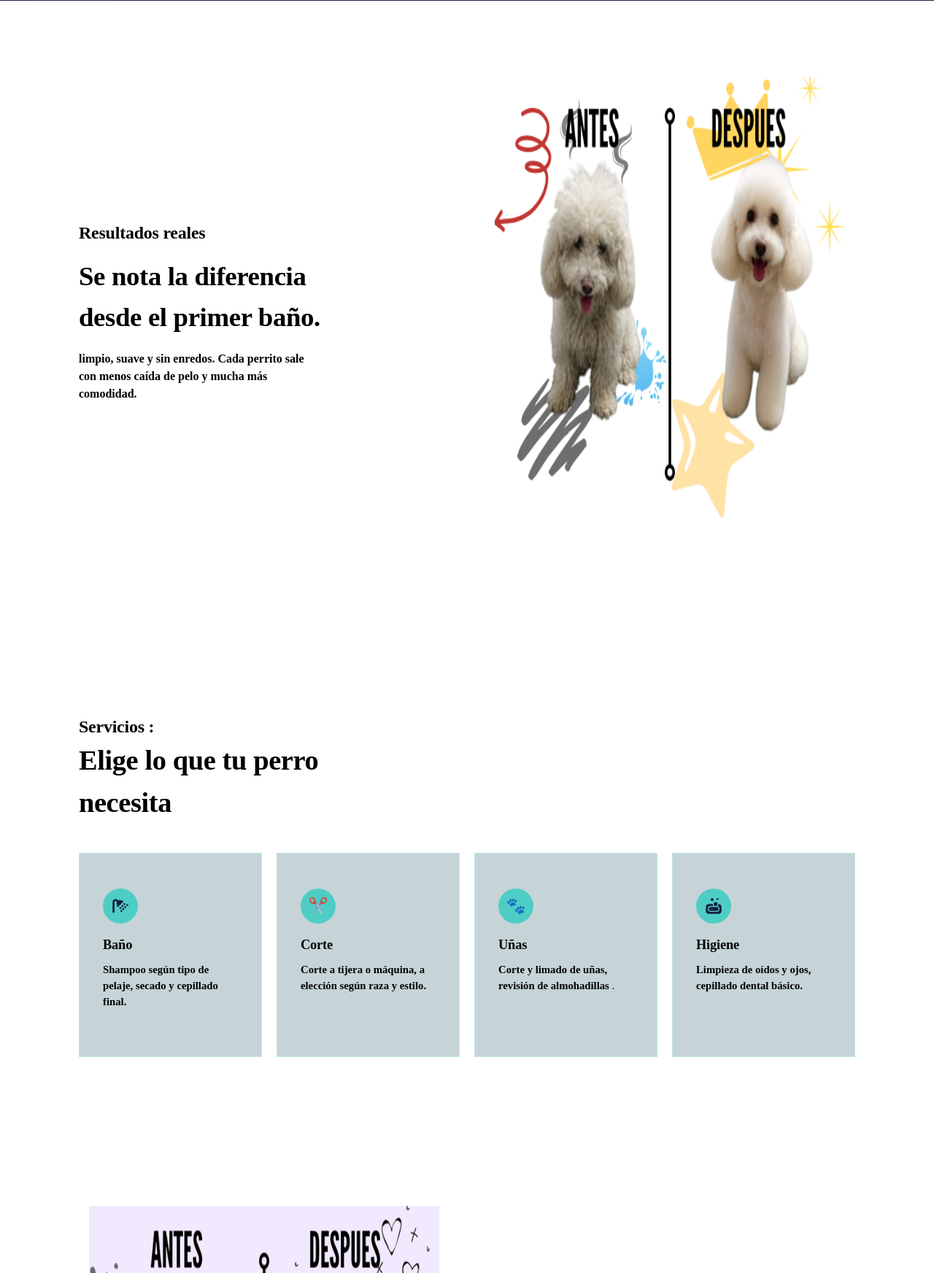
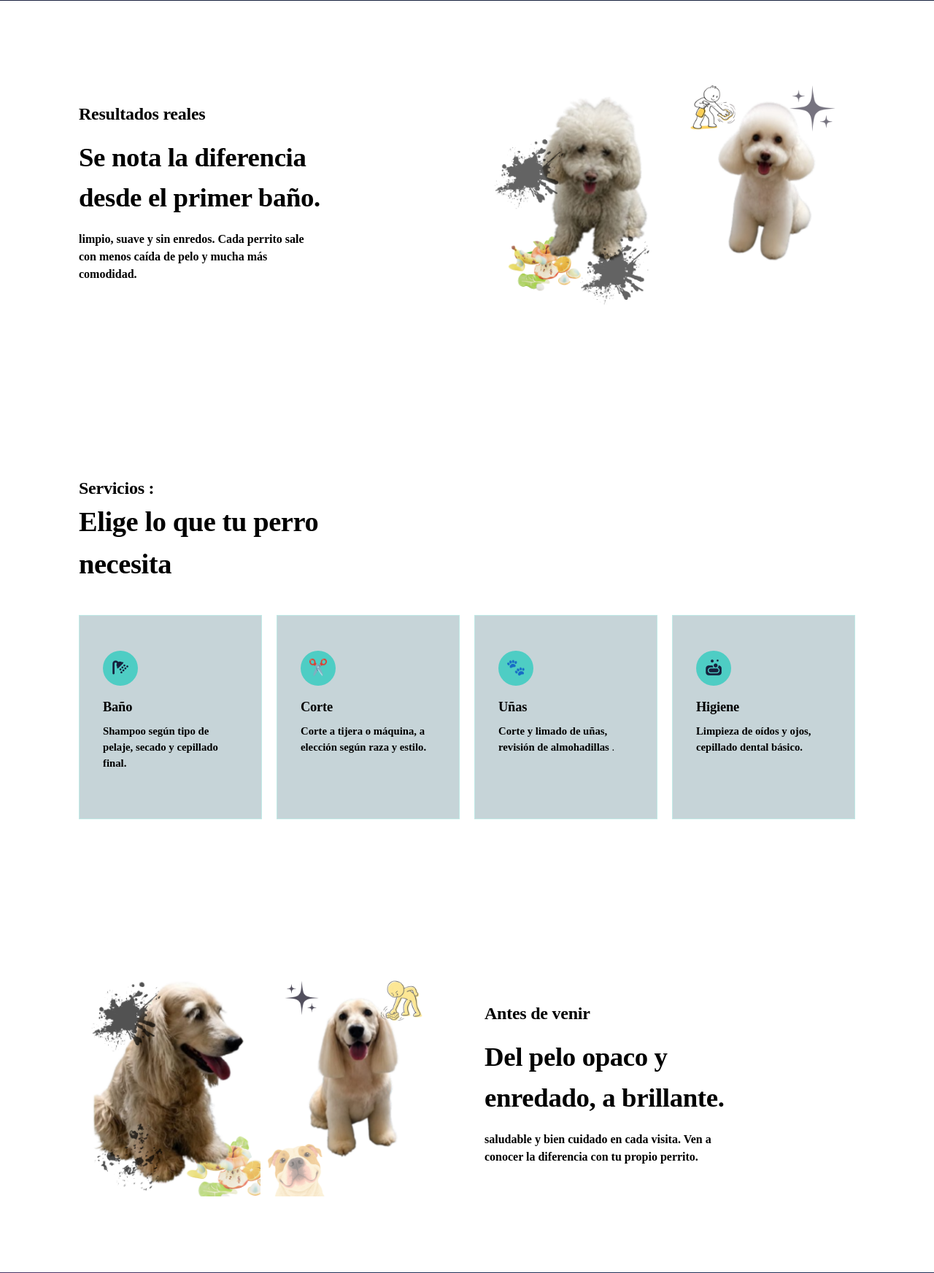
Before and after one commit to ramsesfg/airisvet-marcos, a Flask app: page / in a window 1280 px wide. Shown: the part 2337-4082 px from the top of the page at 73% size. Run offline with Flask 3, Linux system fonts and the light colour scheme; data that the repository does not hold is empty; some libraries are stand-ins or nearby versions.

Commit message:
cambie algunas imagenes

```diff
--- a/backend/static/style.css
+++ b/backend/static/style.css
@@ -1221,6 +1221,7 @@ a { color: inherit; text-decoration: none; }
   left: 0;
   width: 100%;
   height: 100%;
+   object-fit: cover;
   object-position: center;
   display: block;
 }
@@ -1455,7 +1456,7 @@ a { color: inherit; text-decoration: none; }
 }
 
 .calendario-nav .btn-ghost {
-  background: linear-gradient(135deg, #050000, #16213e);
+  background: linear-gradient(135deg,#4ecdc4, #f4b93e);
   border: none;
   color: #FFFFFF;
   font-weight: 700;
@@ -1463,8 +1464,8 @@ a { color: inherit; text-decoration: none; }
 }
 
 .calendario-nav .btn-ghost:hover {
-  background: linear-gradient(135deg, var(--pine), var(--pine-soft));
-  color:#223159;
+  background: linear-gradient(135deg, #4ecdc4);
+  color:#F4B93E;
   transform: translateY(-1px);
 }
 
@@ -1477,7 +1478,7 @@ a { color: inherit; text-decoration: none; }
 }
 
 #btn-agendar-dia {
-  background: linear-gradient(135deg, #050000, #223159);
+  background: linear-gradient(135deg,#4ecdc4, #f4b93e);
   border: none;
   color: var(--white);
   transition: transform 0.2s ease, box-shadow 0.2s ease;
--- a/backend/templates/index.html
+++ b/backend/templates/index.html
@@ -45,14 +45,11 @@
     </div>
   </header>
   <main>
-
-    <main>
-
     <!-- NUEVA sección de bienvenida (primera cosa que se ve) -->
     <section class="hero-cutout">
       <div class="hero-cutout-blob hero-cutout-blob-1"></div>
 
-        <img src="{{ url_for('static', filename='img/bienvenia-airisvet.png') }}" alt="Perro recién bañado en Arisvet"
+      <img src="{{ url_for('static', filename='img/Fondo.png') }}" alt="Perro recién bañado en Arisvet"
         class="hero-cutout-img">
     </section>
 
@@ -70,6 +67,7 @@
             <b>Baño, corte y cuidado de uñas para perros de cualquier tamaño y pelaje.</b>
             <b>Cada cita tiene su horario, sin esperas eternas en sala.</b>
           </p>
+        </section>
         <div class="hero-actions"></div>
       </div>
       <div class="hero-flyer-wrap">
@@ -78,7 +76,7 @@
       </div>
     </div>
     </div>
-      </section>
+
     <section class="hero">
       <div class="hero-mini-galeria" aria-label="A">
         <div class="mini-card gc1"></div>
@@ -88,12 +86,6 @@
       </div>
 
     </section>
-
-      <!-- STATS, TRANSFORMACIÓN, SERVICIOS, etc. — todo igual -->
-
-    </main>
-
-
 
     <!-- STATS -->
     <section class="stats">
@@ -112,7 +104,6 @@
         </div>
       </div>
     </section>
-
     <!-- TRANSFORMACIÓN 1 (imagen a la derecha) -->
     <section class="transformacion">
       <div class="wrap transformacion-inner">
@@ -124,15 +115,18 @@
             <b> limpio, suave y sin enredos. Cada perrito sale con menos caída de pelo
               y mucha más comodidad.</b>
           </p>
-
         </div>
         <div class="transformacion-imagen">
           <div class="antes-despues-card">
             <div class="ad-foto">
-              <img src="{{ url_for('static', filename='img/Antes.png') }}" alt="Perro antes del baño y corte">
-
+              <span class="ad-tag ad-tag-antes">Antes</span>
+              <img src="{{ url_for('static', filename='img/antes-poodle.png') }}" alt="Perro antes del baño y corte">
             </div>
-
+            <div class="ad-foto">
+              <span class="ad-tag ad-tag-despues">Después</span>
+              <img src="{{ url_for('static', filename='img/despues-poodle.png') }}"
+                alt="Perro después del baño y corte">
+            </div>
           </div>
         </div>
       </div>
@@ -177,17 +171,20 @@
         </div>
       </div>
     </section>
-
     <!-- TRANSFORMACIÓN 2 (imagen a la izquierda) -->
     <section class="transformacion transformacion--izquierda">
       <div class="wrap transformacion-inner">
         <div class="transformacion-imagen">
           <div class="antes-despues-card">
             <div class="ad-foto">
-              <img src="{{ url_for('static', filename='img/Directora en Funciones (1).png') }}"
-                alt="Perro antes del baño y corte">
+              <span class="ad-tag ad-tag-antes">Antes</span>
+              <img src="{{ url_for('static', filename='img/cocker-antes.png') }}" alt="Cocker antes del baño y corte">
             </div>
-
+            <div class="ad-foto">
+              <span class="ad-tag ad-tag-despues">Después</span>
+              <img src="{{ url_for('static', filename='img/cocker-despues.png') }}"
+                alt="Cocker después del baño y corte">
+            </div>
           </div>
         </div>
         <div class="transformacion-copy">
@@ -198,7 +195,6 @@
             <b>saludable y bien cuidado en cada visita. Ven a conocer la diferencia
               con tu propio perrito.</b>
           </p>
-
         </div>
       </div>
     </section>
```
Also changed, not shown: backend/static/img/Antes.png (deleted), backend/static/img/Directora en Funciones (1).png (deleted), backend/static/img/Fondo.png (added), backend/static/img/antes-poodle.png (added), backend/static/img/antesdespues2.jpg (deleted), backend/static/img/cocker-antes.png (added), backend/static/img/cocker-despues.png (added), backend/static/img/despues-poodle.png (added). Lines whose indentation alone changed are shown as unchanged.
